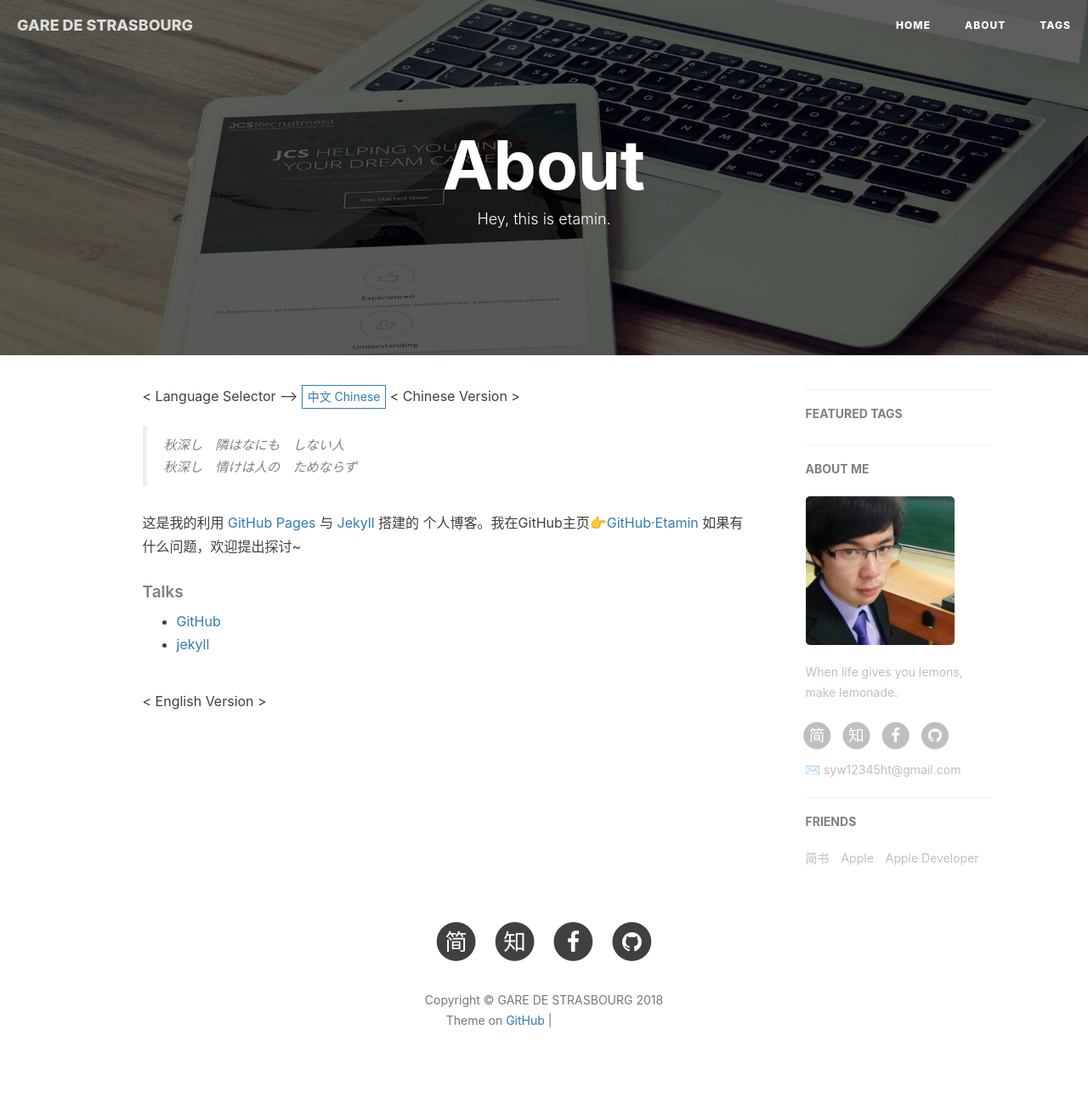
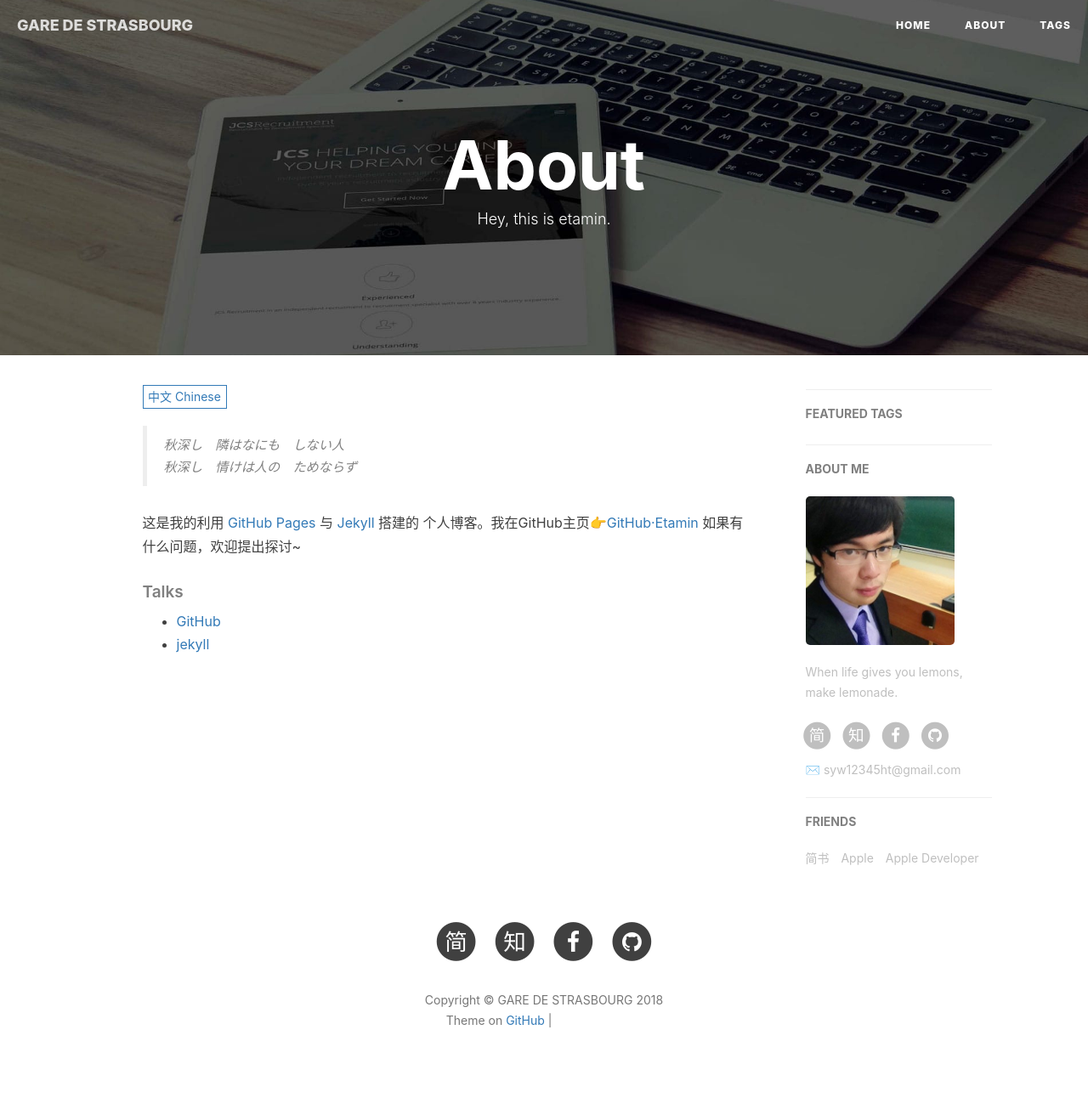
Before and after one commit to Etamin/Etamin.github.io, a Jekyll site: the page built from about.html, in a window 1280 px wide. Shown: the whole page at 85% size. Built offline with Jekyll 4.4.1, drawn with Linux system fonts in a browser that asks for light colours; nearby versions of some CDN libraries; comment, search, counter and statistics services are not loaded; grey boxes are pictures that could not be loaded.

Commit message:
commit.about.html

```diff
--- a/about.html
+++ b/about.html
@@ -5,13 +5,13 @@ description: "Hey, this is etamin."
 header-img: "img/post-bg-rwd.jpg"
 ---
 
-< Language Selector -->
+<Language Selector>
 <select class="sel-lang" onchange= "onLanChange(this.options[this.options.selectedIndex].value)">
     <option value="0" selected> 中文 Chinese </option>
     <option value="1"> 英文 English </option>
 </select>
 
-< Chinese Version >
+<Chinese Version >
 <div class="zh post-container">
 
     <!--copied from markdown -->
@@ -34,7 +34,7 @@ header-img: "img/post-bg-rwd.jpg"
     </ul>
 </div>
 
-< English Version >
+<English Version >
 <div class="en post-container">
     <blockquote><p>秋深し　隣はなにも　しない人 <br>
      秋深し　情けは人の　ためならず</p></blockquote>
```
